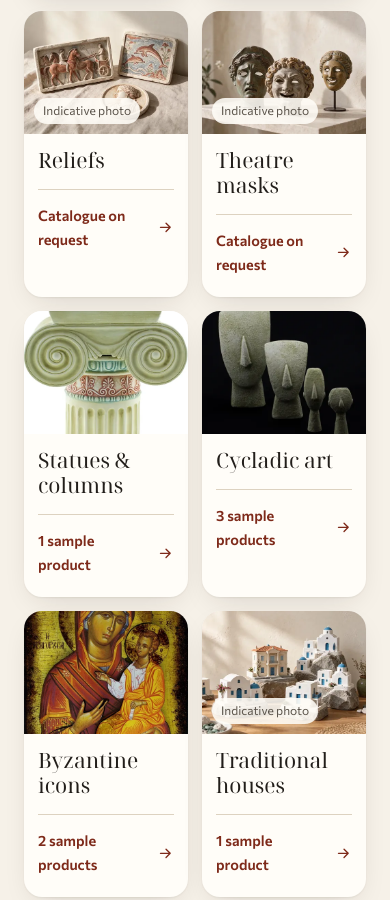
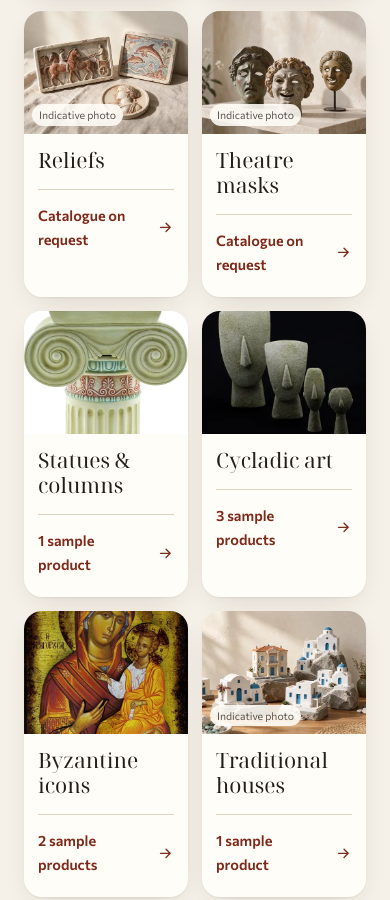
Before and after one commit to agelmet/DEDELETAKIS, a plain HTML site: page en.html in a window 390 px wide. Shown: the part 2911-3811 px from the top of the page. Drawn offline with Linux system fonts and the light colour scheme.

Commit message:
Indicative-photo tag on one line on phones
Co-Authored-By: Claude Opus 5.5 <noreply@anthropic.com>
Claude-Session: https://claude.ai/code/session_01TAdDcouz1Por6E8ojGjseb

```diff
--- a/en.html
+++ b/en.html
@@ -136,13 +136,13 @@ figcaption{position:absolute;right:12px;bottom:12px;font-size:12.5px;background:
 .cc{display:flex;flex-direction:column;text-align:left;width:100%;height:100%;border:0;padding:0 0 20px;background:var(--card);border-radius:var(--r);overflow:hidden;cursor:pointer;box-shadow:var(--sh);transition:transform .25s,box-shadow .25s}
 .cc-ph{position:relative;display:block;aspect-ratio:4/3;background:var(--paper2);overflow:hidden}
 .cc-ph img{width:100%;height:100%;object-fit:cover;transition:transform .5s}
-.ai{position:absolute;left:10px;bottom:10px;font-size:12px;background:rgba(255,253,248,.88);padding:3px 9px;border-radius:999px;color:var(--mute)}
+.ai{position:absolute;left:8px;bottom:8px;font-size:12px;white-space:nowrap;background:rgba(255,253,248,.88);padding:3px 9px;border-radius:999px;color:var(--mute)}
 .cc-t{font-family:var(--fd);font-size:25px;line-height:1.2;padding:18px 20px 6px}
 .cc-d{font-size:16.5px;color:var(--mute);padding:0 20px;flex:1}
 .cc-m{display:flex;align-items:center;justify-content:space-between;gap:10px;margin:16px 20px 0;padding-top:14px;border-top:1px solid var(--line);font-size:16px;font-weight:600;color:var(--red2)}
 @media (hover:hover){.cc:hover{transform:translateY(-4px);box-shadow:0 18px 40px -18px rgba(40,30,20,.35)}.cc:hover img{transform:scale(1.04)}}
 @media (max-width:1100px){.cg{grid-template-columns:repeat(3,1fr)}}
-@media (max-width:760px){.cg{grid-template-columns:1fr 1fr;gap:14px}.cc-t{font-size:21px;padding:14px 14px 4px}.cc-d{display:none}.cc-m{margin:12px 14px 0;font-size:14.5px}}
+@media (max-width:760px){.ai{font-size:10.5px;padding:2px 7px}.cg{grid-template-columns:1fr 1fr;gap:14px}.cc-t{font-size:21px;padding:14px 14px 4px}.cc-d{display:none}.cc-m{margin:12px 14px 0;font-size:14.5px}}
 .cv[hidden],.cg[hidden]{display:none}
 .cv{animation:fin .35s ease}
 @keyframes fin{from{opacity:0;transform:translateY(10px)}}
```
Also changed, not shown: index.html (+2 -2 lines).
